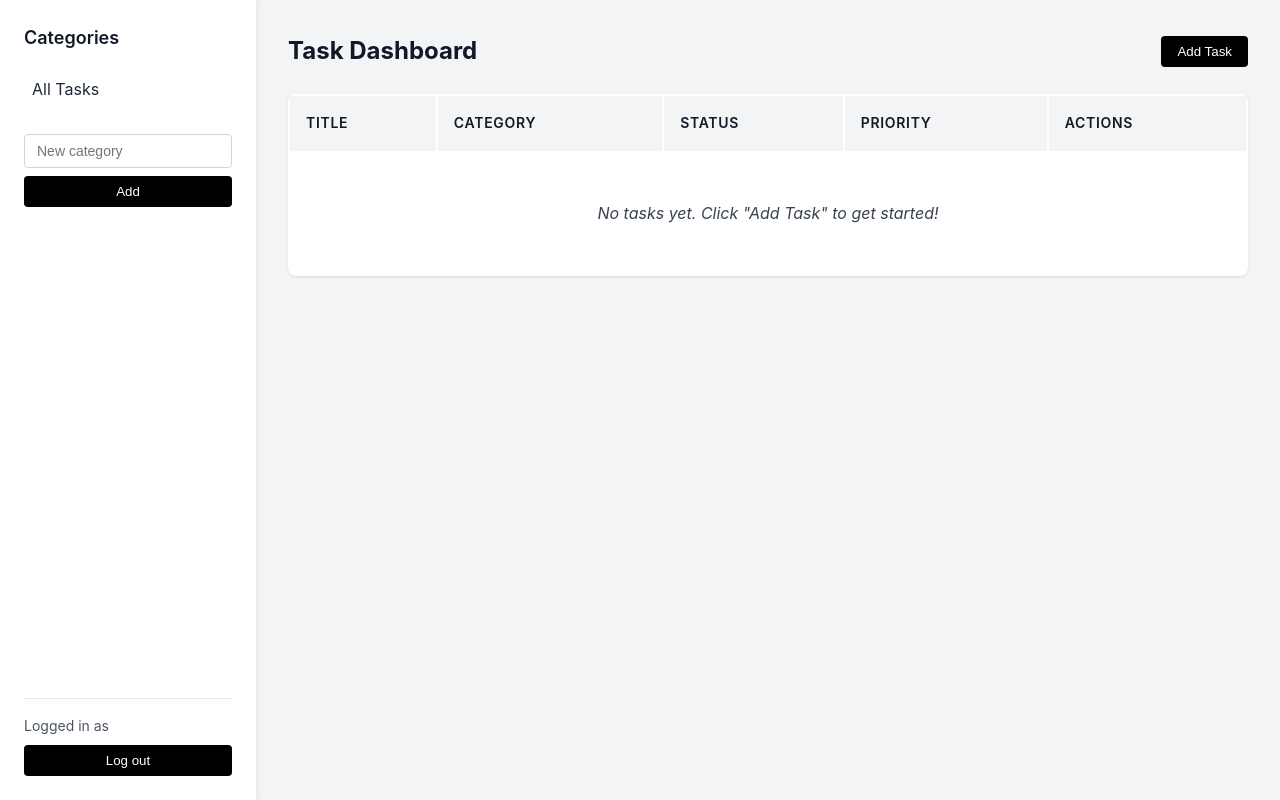
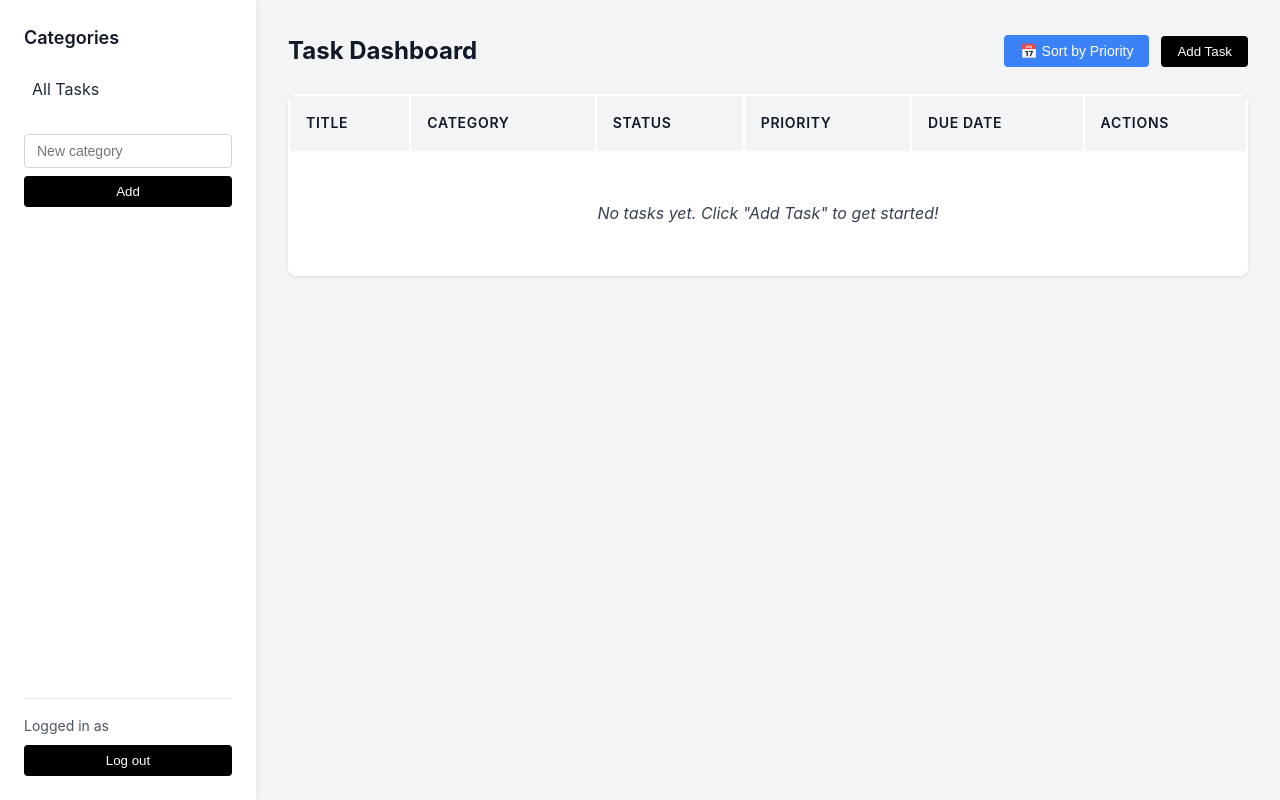
Before and after one commit to swe-students-fall2025/2-web-app-yay, a Flask app: template templates/dashboard.html in a window 1280 px wide. Run offline with Flask 3, Linux system fonts and the light colour scheme; the template is opened without the code that fills it, so the values that code supplies are empty.

Commit message:
add priority sorting

```diff
--- a/app.py
+++ b/app.py
@@ -293,6 +293,7 @@ def dashboard():
     uid = current_uid()
 
     category = request.args.get('category', 'all')
+    sort_type = request.args.get('sort', 'default')
 
     cat_query = {"user_id": uid} if uid else {}
     cats = list(db["categories"].find(cat_query).sort("name", 1))
@@ -309,7 +310,16 @@ def dashboard():
             if found:
                 q["category_id"] = found["_id"]
 
-    tasks_cur = db["tasks"].find(q).sort("updated_at", -1)
+    # Determine sorting based on sort_type parameter
+    if sort_type == 'priority':
+        # Sort by priority (1=high, 2=medium, 3=low) then by due_date (closer first)
+        tasks_cur = db["tasks"].find(q).sort([
+            ("priority", 1),  # Priority ascending (high=1 first)
+            ("due_date", 1)   # Due date ascending (closer dates first)
+        ])
+    else:
+        # Default sorting by updated_at
+        tasks_cur = db["tasks"].find(q).sort("updated_at", -1)
 
     def pri_to_text(p):
         if isinstance(p, str): return p
@@ -320,12 +330,16 @@ def dashboard():
 
     for t in tasks_cur:
         cname = cat_map.get(t.get("category_id")) or t.get("category", "")
+        due_date = t.get("due_date")
+        due_date_str = due_date.strftime("%Y-%m-%d") if due_date else None
+
         tasks.append({
             "id": str(t["_id"]),
             "title": t.get("title", ""),
             "category": cname,
             "status": t.get("status", "Pending"),
             "priority": pri_to_text(t.get("priority", "Medium")),
+            "due_date": due_date_str,
         })
 
         # Calculate days until deadline for upcoming tasks
--- a/static/css/dashboard.css
+++ b/static/css/dashboard.css
@@ -218,10 +218,40 @@ body {
   margin-bottom: 1.5rem;
 }
 
+.header-actions {
+  display: flex;
+  gap: 0.75rem;
+  align-items: center;
+}
+
 .page-title {
   font-size: 1.5rem;
   font-weight: 700;
   color: #111827;
+}
+
+.btn-sort-priority {
+  background-color: #3b82f6;
+  color: #ffffff;
+  padding: 0.5rem 1rem;
+  border: none;
+  border-radius: 0.25rem;
+  font-weight: 500;
+  cursor: pointer;
+  transition: background-color 0.2s ease;
+  font-size: 0.875rem;
+}
+
+.btn-sort-priority:hover {
+  background-color: #2563eb;
+}
+
+.btn-sort-priority.active {
+  background-color: #059669;
+}
+
+.btn-sort-priority.active:hover {
+  background-color: #047857;
 }
 
 .btn-add-task {
@@ -335,6 +365,13 @@ body {
     align-items: flex-start;
   }
 
+  .header-actions {
+    width: 100%;
+    flex-direction: column;
+    gap: 0.5rem;
+  }
+
+  .btn-sort-priority,
   .btn-add-task {
     width: 100%;
   }
--- a/templates/dashboard.html
+++ b/templates/dashboard.html
@@ -60,9 +60,16 @@
     <section class="main-content">
       <div class="content-header">
         <h2 class="page-title">Task Dashboard</h2>
-        <a href="/add-task">
-          <button class="btn-add-task">Add Task</button>
-        </a>
+        <div class="header-actions">
+          {% if request.args.get('sort') == 'priority' %}
+            <button class="btn-sort-priority active" onclick="clearSort()">📅 Sorted by Priority</button>
+          {% else %}
+            <button class="btn-sort-priority" onclick="sortByPriority()">📅 Sort by Priority</button>
+          {% endif %}
+          <a href="/add-task">
+            <button class="btn-add-task">Add Task</button>
+          </a>
+        </div>
       </div>
 
       <!-- Notifications Section -->
@@ -97,6 +104,7 @@
             <th>Category</th>
             <th>Status</th>
             <th>Priority</th>
+            <th>Due Date</th>
             <th>Actions</th>
           </tr>
         </thead>
@@ -107,6 +115,7 @@
             <td>{{ task.category }}</td>
             <td>{{ task.status }}</td>
             <td>{{ task.priority }}</td>
+            <td>{{ task.due_date or 'No due date' }}</td>
             <td class="action-cell">
               <a href="/edit-task/{{ task.id }}" class="btn-edit">✏️</a>
               <form method="POST" action="/api/tasks/{{ task.id }}/delete" style="display: inline;">
@@ -120,12 +129,36 @@
           </tr>
           {% else %}
           <tr>
-            <td colspan="5" class="empty-state">No tasks yet. Click "Add Task" to get started!</td>
+            <td colspan="6" class="empty-state">No tasks yet. Click "Add Task" to get started!</td>
           </tr>
           {% endfor %}
         </tbody>
       </table>
     </section>
   </div>
+
+  <script>
+    function sortByPriority() {
+      // Get current URL parameters
+      const urlParams = new URLSearchParams(window.location.search);
+
+      // Add sort parameter to URL (preserves existing category parameter)
+      urlParams.set('sort', 'priority');
+
+      // Redirect to dashboard with sort parameter
+      window.location.href = `/dashboard?${urlParams.toString()}`;
+    }
+
+    function clearSort() {
+      // Get current URL parameters
+      const urlParams = new URLSearchParams(window.location.search);
+
+      // Remove sort parameter
+      urlParams.delete('sort');
+
+      // Redirect to dashboard without sort parameter
+      window.location.href = `/dashboard?${urlParams.toString()}`;
+    }
+  </script>
 </body>
 </html>
```
